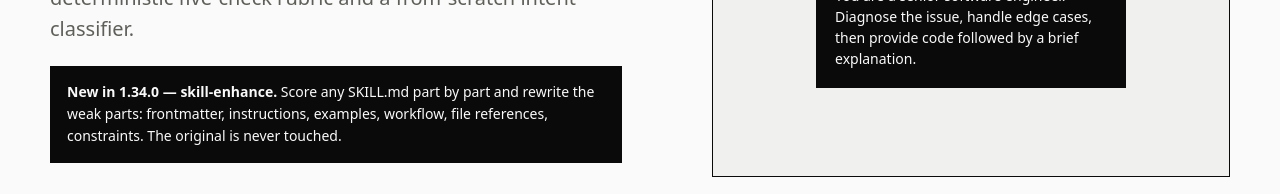
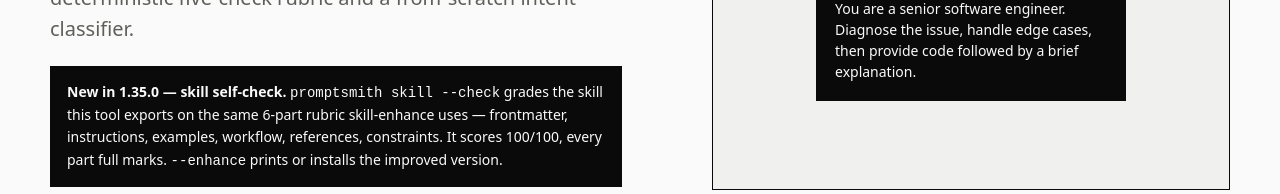
Before and after one commit to realhassanabbasi/promptsmith, a plain HTML site: page docs/index.html in a window 1280 px wide. Shown: the part 574-768 px from the top of the page. Drawn offline with Linux system fonts and the light colour scheme.

Commit message:
feat: add skill self-check — grade the exported skill on its own rubric (v1.35.0)

```diff
--- a/docs/index.html
+++ b/docs/index.html
@@ -41,7 +41,7 @@
       <div class="signal"><i></i> real engine / browser-side</div>
       <h1><span class="word">Turn</span> <span class="word">rough</span> <span class="word">asks</span><br><span class="word">into sharp prompts.</span></h1>
       <p class="hero-sub">Score, diagnose, and restructure prompts with a deterministic five-check rubric and a from-scratch intent classifier.</p>
-      <p class="hero-new"><strong>New in 1.34.0 — skill-enhance.</strong> Score any SKILL.md part by part and rewrite the weak parts: frontmatter, instructions, examples, workflow, file references, constraints. The original is never touched.</p>
+      <p class="hero-new"><strong>New in 1.35.0 — skill self-check.</strong> <code>promptsmith skill --check</code> grades the skill this tool exports on the same 6-part rubric skill-enhance uses — frontmatter, instructions, examples, workflow, references, constraints. It scores 100/100, every part full marks. <code>--enhance</code> prints or installs the improved version.</p>
       <div class="hero-actions"><a class="btn primary" href="#lab">Test a prompt</a><button class="btn" id="demo-jump" type="button">Run quick demo</button></div>
     </div>
     <div class="forge" id="forge" aria-label="Animation showing a rough prompt becoming an engineered prompt">
@@ -165,7 +165,7 @@ Project stats
     </section>
 
     <section class="section" id="skill-enhance">
-      <div class="section-head reveal"><div><div class="kicker">New in 1.34.0</div><h2>Skills get the same treatment as prompts.</h2></div><p class="section-intro">skill-enhance scores any SKILL.md part by part, then rewrites the weak parts. The original file is never touched: the enhanced skill goes to a new file next to it.</p></div>
+      <div class="section-head reveal"><div><div class="kicker">New in 1.34.0</div><h2>Skills get the same treatment as prompts.</h2></div><p class="section-intro">skill-enhance scores any SKILL.md part by part, then rewrites the weak parts. The original file is never touched: the enhanced skill goes to a new file next to it. The skill PromptSmith exports passes the same rubric — <code>promptsmith skill --check</code> scores it 100/100 on all six parts, and <code>skill --enhance</code> prints or installs the improved version.</p></div>
       <div class="skill-parts reveal"><article class="skill-part"><span class="num">01 / 15</span><h3>Frontmatter</h3><p>Name and description present, specific, the right length. A skill without frontmatter does not load.</p></article><article class="skill-part"><span class="num">02 / 25</span><h3>Instructions</h3><p>Clear steps and concrete actions. Vague filler like “be helpful” or “do your best” is flagged by line.</p></article><article class="skill-part"><span class="num">03 / 20</span><h3>Examples</h3><p>A real input → output pair, with a concrete detail. A skill with no example teaches nothing.</p></article><article class="skill-part"><span class="num">04 / 15</span><h3>Workflow</h3><p>Ordered steps, a decision point, and what to do when stuck. No dead ends.</p></article><article class="skill-part"><span class="num">05 / 10</span><h3>References</h3><p>Every file path the skill mentions must exist next to it. Broken references are flagged, never hidden.</p></article><article class="skill-part"><span class="num">06 / 15</span><h3>Constraints</h3><p>What the skill must NOT do, stated explicitly. At least two hard limits.</p></article></div>
       <div class="reveal" style="margin-top:44px">
         <label class="field-label"><span>A real session</span><em>promptsmith 1.34.0 · a real skill file, scored and rewritten</em></label>
@@ -196,7 +196,7 @@ Dry run — nothing written. Re-run without --dry-run to write the enhanced skil
     <section class="section" id="engine">
       <div class="section-head reveal"><div><div class="kicker">Under the hood</div><h2>Small model. Clear logic.</h2></div><p class="section-intro">A Multinomial Naive Bayes classifier, written from scratch. Type a task to see its top three intent predictions update live.</p></div>
       <div class="classifier-grid reveal"><div><label class="field-label" for="classifier-input"><span>Live classifier</span><em>Try: debug my login error</em></label><input id="classifier-input" autocomplete="off" placeholder="Type a task…"><div class="intent-bars" id="intent-bars"><p class="hint">Predictions appear after three characters.</p></div></div><div class="process"><div class="process-step"><span>01</span><div><h3>Tokenize</h3><p>Reduce the prompt to meaningful lowercase words.</p></div></div><div class="process-step"><span>02</span><div><h3>Classify</h3><p>Score eight intents against 94 real labeled examples.</p></div></div><div class="process-step"><span>03</span><div><h3>Structure</h3><p>Attach the right role, requirements, format, and guardrails.</p></div></div></div></div>
-      <div class="metrics reveal"><div class="metric"><strong data-count="342">342</strong><span>tests passing</span></div><div class="metric"><strong data-count="94">94</strong><span>training prompts</span></div><div class="metric"><strong data-count="8">8</strong><span>intent classes</span></div><div class="metric"><strong data-count="0">0</strong><span>dependencies</span></div></div>
+      <div class="metrics reveal"><div class="metric"><strong data-count="351">351</strong><span>tests passing</span></div><div class="metric"><strong data-count="94">94</strong><span>training prompts</span></div><div class="metric"><strong data-count="8">8</strong><span>intent classes</span></div><div class="metric"><strong data-count="0">0</strong><span>dependencies</span></div></div>
     </section>
 
     <section class="section">
```
